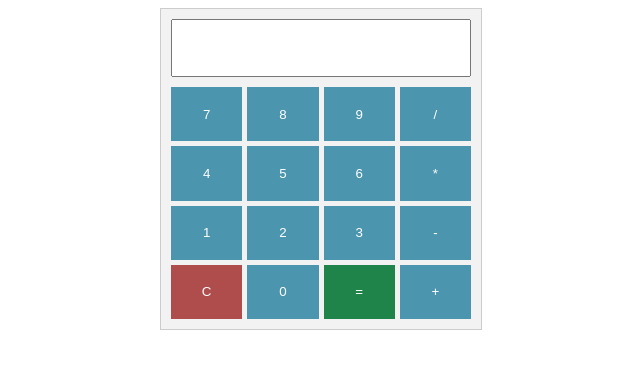
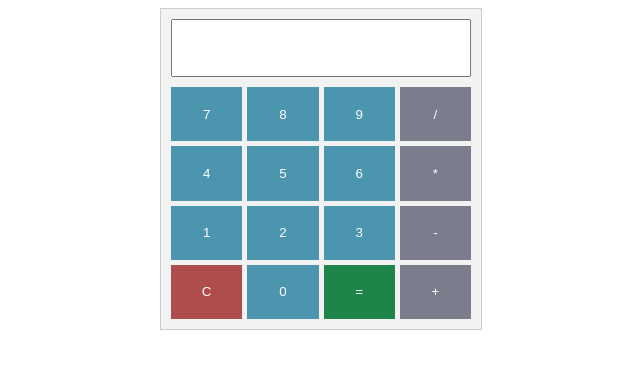
Before and after one commit to Rancor38/simple-calculator, a plain HTML site: page index.html in a window 1280 px wide. Shown: the whole page, without its empty margins (319-959 px from the left). Drawn offline with Linux system fonts and the light colour scheme.

Commit message:
Edit styling

```diff
--- a/style.css
+++ b/style.css
@@ -33,6 +33,22 @@
   background-color: #af4c4c;
 }
 
+.calculator input[value="/"] {
+  background-color: #7b7c8c;
+}
+
+.calculator input[value="*"] {
+  background-color: #7b7c8c;
+}
+
+.calculator input[value="-"] {
+  background-color: #7b7c8c;
+}
+
+.calculator input[value="+"] {
+  background-color: #7b7c8c;
+}
+
 /* Media query for screens greater than 699px wide */
 @media screen and (max-width: 700px) {
   .calculator {
```
